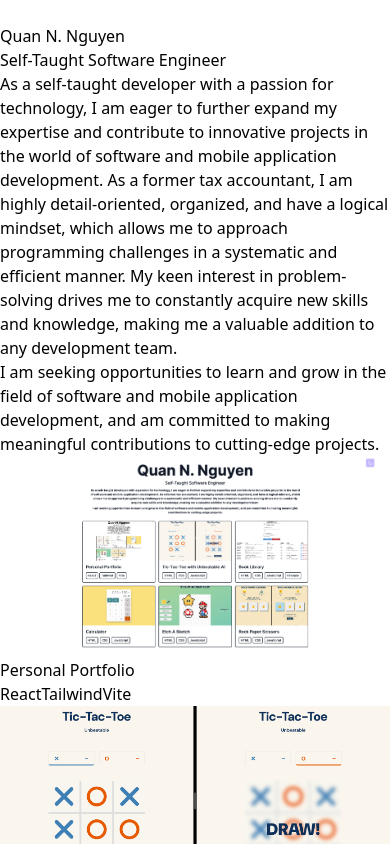
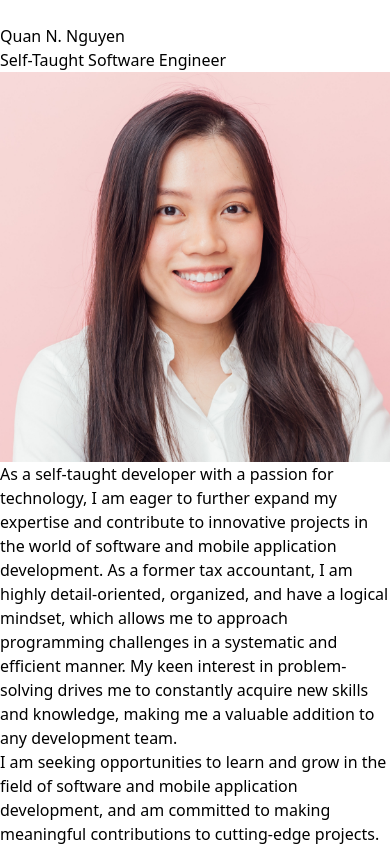
Before and after one commit to quandaworld/personal-portfolio, a React (Vite) app: page / in a window 390 px wide. Shown: the top 844 px of the page. Built offline with nearby package versions, Linux system fonts and the light colour scheme.

Commit message:
Add portrait photo to intro component

```diff
--- a/src/components/Intro.jsx
+++ b/src/components/Intro.jsx
@@ -2,11 +2,20 @@ import React from 'react';
 
 function Intro() {
   return (
-    <div className="flex items-center justify-center flex-col text-center pt-20 pb-6">
+    <div className="flex items-center justify-center flex-col pt-20 pb-6">
       <h1 className="text-4xl md:text-7xl dark:text-white mb-1 md:mb-3 font-bold">Quan N. Nguyen</h1>
-      <p className="text-base md:text-xl mb-3 font-medium">Self-Taught Software Engineer</p>
-      <p className="text-sm max-w-5xl mb-2 font-bold">As a self-taught developer with a passion for technology, I am eager to further expand my expertise and contribute to innovative projects in the world of software and mobile application development. As a former tax accountant, I am highly detail-oriented, organized, and have a logical mindset, which allows me to approach programming challenges in a systematic and efficient manner. My keen interest in problem-solving drives me to constantly acquire new skills and knowledge, making me a valuable addition to any development team.</p>
-      <p className='text-sm max-w-5xl mb-2 font-bold'>I am seeking opportunities to learn and grow in the field of software and mobile application development, and am committed to making meaningful contributions to cutting-edge projects.</p>
+      <p className="text-base md:text-xl mb-5 font-medium">Self-Taught Software Engineer</p>
+      <div className="max-w-4xl grid grid-cols-1 mb-2 md:grid-cols-4 gap-y-5 md:gap-6">
+        <img
+          src='public/assets/portrait.jpg'
+          alt="self-portrait"
+          className="h-36 md:h-48 object-cover rounded-md justify-self-center border-2 border-gray-900 dark:border-white"
+        />
+        <div className='col-span-3'>
+          <p className="text-sm mb-4 font-bold">As a self-taught developer with a passion for technology, I am eager to further expand my expertise and contribute to innovative projects in the world of software and mobile application development. As a former tax accountant, I am highly detail-oriented, organized, and have a logical mindset, which allows me to approach programming challenges in a systematic and efficient manner. My keen interest in problem-solving drives me to constantly acquire new skills and knowledge, making me a valuable addition to any development team.</p>
+          <p className='text-sm mb-2 font-bold'>I am seeking opportunities to learn and grow in the field of software and mobile application development, and am committed to making meaningful contributions to cutting-edge projects.</p>
+        </div>
+      </div>
     </div>
   )
 }
```
